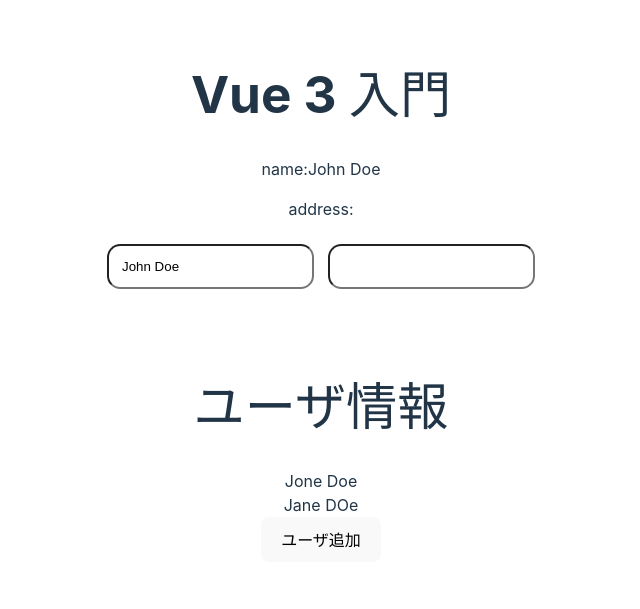
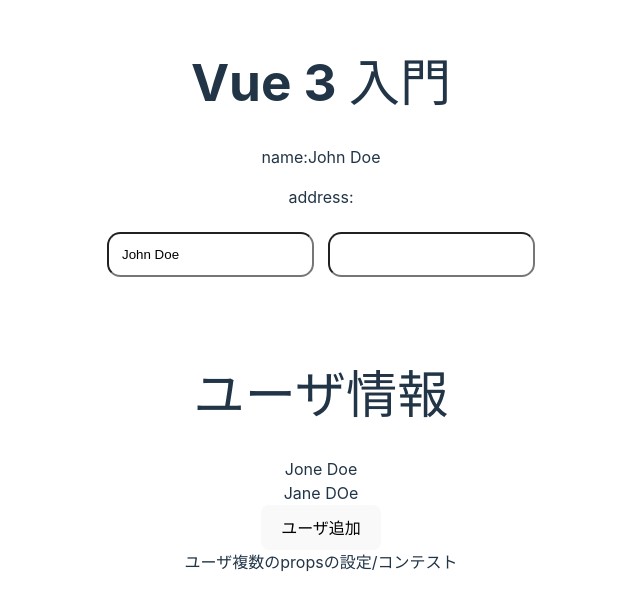
Before and after one commit to yusuke-miura7/vue-learning2, a Vue app in the folder second-vue-app/: page / in a window 1280 px wide. Shown: the part 103-712 px from the top of the page, without its empty margins (319-959 px from the left). Built offline with nearby package versions, Linux system fonts and the light colour scheme.

Commit message:
複数slotsの設定

```diff
--- a/second-vue-app/src/App2.vue
+++ b/second-vue-app/src/App2.vue
@@ -35,6 +35,15 @@
     </template>
     <template v-slot:actions><button>ユーザ追加</button></template>
 
+    <template v-slot:scoped="slotProps">
+      {{ slotProps.message }}
+    </template>
+
+    <!-- v-slotは#で省略可能 -->
+    <template #default="slotProps">
+      {{ slotProps.message }}/{{ slotProps.content }}
+    </template>
+
   </User>
 </template>
 
--- a/second-vue-app/src/components/User.vue
+++ b/second-vue-app/src/components/User.vue
@@ -8,4 +8,10 @@
     <div>
         <slot name="actions"></slot>
     </div>
+    <div>
+        <slot name="scoped" message="ユーザ"></slot>
+        <slot message="複数のpropsの設定" content="コンテスト"></slot>
+
+    </div>
+
 </template>
```
